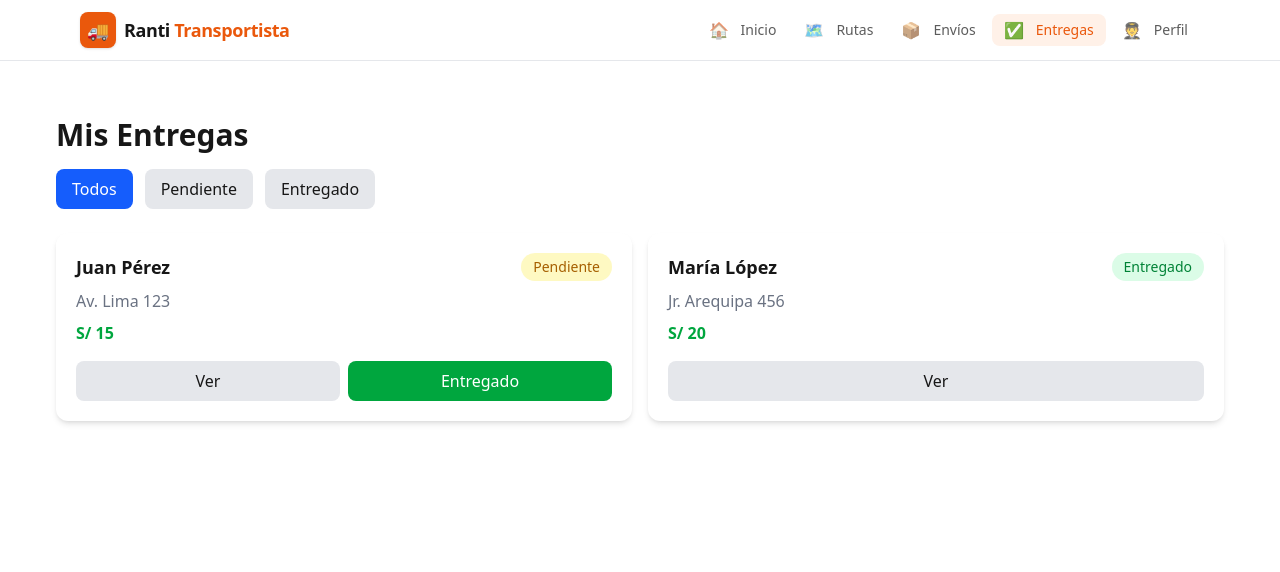
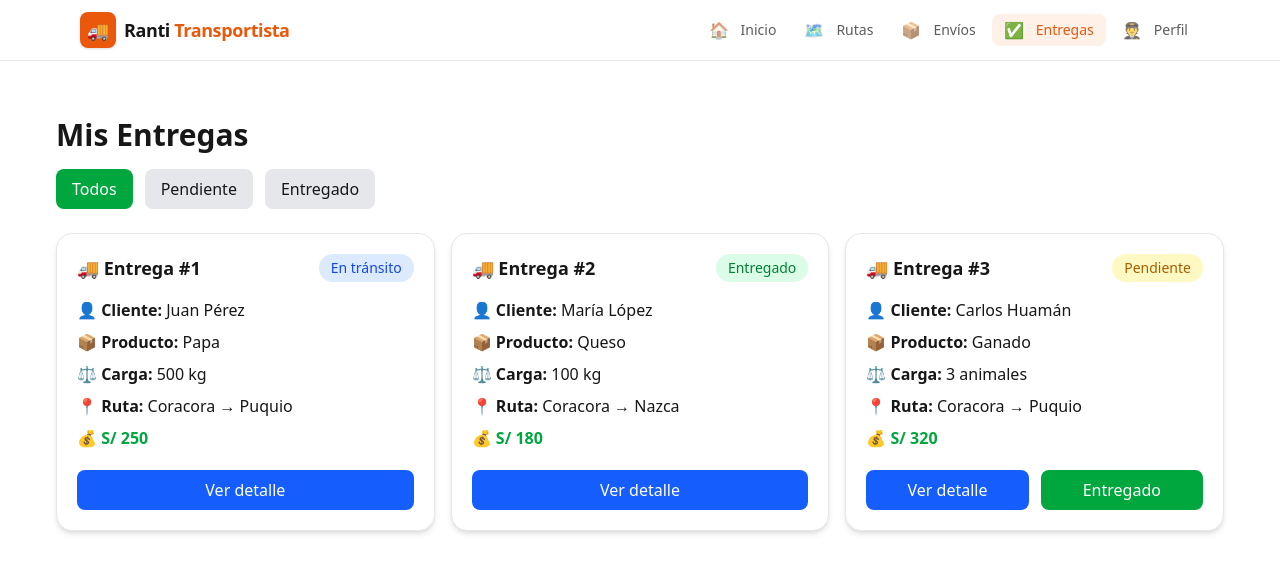
Before and after one commit to Lili201213/Ranti-Transportista, a Next.js app: page /entregas in a window 1280 px wide. Shown: the top 572 px of the page. Built offline with nearby package versions, Linux system fonts and the light colour scheme.

Commit message:
Mejora modulo entregas con detalle y mapa

```diff
--- a/src/app/entregas/id/page.tsx
+++ /dev/null
@@ -1,37 +0,0 @@
-export default function DetalleEntregaPage() {
-  const entrega = {
-    cliente: "Cliente Coracora",
-    producto: "Papa",
-    carga: "500 kg",
-    ruta: "Coracora → Puquio",
-    estado: "En tránsito",
-    ubicacion: "Km 35 - Coracora",
-  };
-
-  return (
-    <section className="flex flex-col gap-6">
-      <h1 className="text-3xl font-bold">
-        Detalle de Entrega
-      </h1>
-
-      <div className="rounded-xl border p-6 shadow-sm">
-        <p><strong>Cliente:</strong> {entrega.cliente}</p>
-        <p><strong>Producto:</strong> {entrega.producto}</p>
-        <p><strong>Carga:</strong> {entrega.carga}</p>
-        <p><strong>Ruta:</strong> {entrega.ruta}</p>
-        <p><strong>Estado:</strong> {entrega.estado}</p>
-        <p><strong>Ubicación:</strong> {entrega.ubicacion}</p>
-
-        <div className="mt-6 flex gap-3">
-          <button className="rounded-lg bg-green-600 px-4 py-2 text-white">
-            Confirmar entrega
-          </button>
-
-          <button className="rounded-lg border px-4 py-2">
-            Ver historial
-          </button>
-        </div>
-      </div>
-    </section>
-  );
-}
--- a/src/components/entregas/EntregaCard.tsx
+++ b/src/components/entregas/EntregaCard.tsx
@@ -1,53 +1,54 @@
 "use client";
-import { useRouter } from "next/navigation";
 
 export default function EntregaCard({
   entrega,
   marcarEntregado,
+  verDetalle,
 }: any) {
-  const router = useRouter();
-
   return (
-    <div className="bg-white rounded-xl shadow-md p-5 hover:shadow-lg transition">
+    <div className="bg-white rounded-2xl shadow-md p-5 border border-gray-200">
 
       <div className="flex justify-between items-center">
         <h3 className="text-lg font-bold">
-          {entrega.cliente}
+          🚚 Entrega #{entrega.id}
         </h3>
 
         <span
-          className={`text-sm px-3 py-1 rounded-full ${
+          className={`px-3 py-1 rounded-full text-sm font-medium ${
             entrega.estado === "Pendiente"
               ? "bg-yellow-100 text-yellow-700"
-              : "bg-green-100 text-green-700"
+              : entrega.estado === "Entregado"
+              ? "bg-green-100 text-green-700"
+              : "bg-blue-100 text-blue-700"
           }`}
         >
           {entrega.estado}
         </span>
       </div>
 
-      <p className="text-gray-500 mt-2">
-        {entrega.direccion}
-      </p>
+      <div className="mt-4 space-y-2">
+        <p><strong>👤 Cliente:</strong> {entrega.cliente}</p>
+        <p><strong>📦 Producto:</strong> {entrega.producto}</p>
+        <p><strong>⚖️ Carga:</strong> {entrega.carga}</p>
+        <p><strong>📍 Ruta:</strong> {entrega.origen} → {entrega.destino}</p>
+        <p className="text-green-600 font-bold">
+          💰 S/ {entrega.monto}
+        </p>
+      </div>
 
-      <p className="mt-2 font-semibold text-green-600">
-        S/ {entrega.monto}
-      </p>
-
-      {/* BOTONES */}
-      <div className="flex gap-2 mt-4">
+      <div className="flex gap-3 mt-5">
 
         <button
-          onClick={() => router.push(`/entregas/${entrega.id}`)}
-          className="flex-1 bg-gray-200 py-2 rounded-lg"
+          onClick={verDetalle}
+          className="flex-1 bg-blue-600 text-white py-2 rounded-lg hover:bg-blue-700"
         >
-          Ver
+          Ver detalle
         </button>
 
         {entrega.estado === "Pendiente" && (
           <button
             onClick={() => marcarEntregado(entrega.id)}
-            className="flex-1 bg-green-600 text-white py-2 rounded-lg"
+            className="flex-1 bg-green-600 text-white py-2 rounded-lg hover:bg-green-700"
           >
             Entregado
           </button>
--- a/src/components/entregas/EntregaDetalle.tsx
+++ b/src/components/entregas/EntregaDetalle.tsx
@@ -1,36 +1,64 @@
 "use client";
 
-import { useRouter } from "next/navigation";
-import { entregasIniciales } from "./entregasData";
+import MapaEntrega from "./mapa/MapaEntrega";
 
-export default function EntregaDetalle({ id }: { id: string }) {
-  const router = useRouter();
+export default function EntregaDetalle({
+  entrega,
+}: any) {
+  return (
+    <div className="mt-8 bg-white rounded-2xl shadow-md p-6 border">
 
-  const entrega = entregasIniciales.find(
-    (e) => e.id === Number(id)
-  );
-
-  if (!entrega) return <p>Entrega no encontrada</p>;
-
-  return (
-    <div className="p-6">
-
-      {/* BOTÓN VOLVER */}
-      <button
-        onClick={() => router.back()}
-        className="mb-4 bg-gray-200 px-4 py-2 rounded-lg"
-      >
-        ← Volver
-      </button>
-
-      <h2 className="text-2xl font-bold mb-4">
-        Detalle de Entrega
+      <h2 className="text-2xl font-bold mb-6">
+        📋 Detalle de Entrega
       </h2>
 
-      <p><strong>Cliente:</strong> {entrega.cliente}</p>
-      <p><strong>Dirección:</strong> {entrega.direccion}</p>
-      <p><strong>Estado:</strong> {entrega.estado}</p>
-      <p><strong>Monto:</strong> S/ {entrega.monto}</p>
+      <div className="grid md:grid-cols-2 gap-4 text-gray-700">
+
+        <p>
+          👤 <strong>Cliente:</strong> {entrega.cliente}
+        </p>
+
+        <p>
+          📍 <strong>Dirección:</strong> {entrega.direccion}
+        </p>
+
+        <p>
+          📦 <strong>Producto:</strong> {entrega.producto}
+        </p>
+
+        <p>
+          ⚖️ <strong>Carga:</strong> {entrega.carga}
+        </p>
+
+        <p>
+          🚚 <strong>Ruta:</strong> {entrega.origen} → {entrega.destino}
+        </p>
+
+        <p>
+          🚦 <strong>Estado:</strong> {entrega.estado}
+        </p>
+
+        <p>
+          📌 <strong>Ubicación:</strong> {entrega.ubicacion}
+        </p>
+
+        <p>
+          💰 <strong>Monto:</strong>{" "}
+          <span className="text-green-600 font-bold">
+            S/ {entrega.monto}
+          </span>
+        </p>
+
+      </div>
+
+      {/* MAPA */}
+      <MapaEntrega />
+
+      <button
+        className="mt-6 w-full bg-green-600 text-white py-3 rounded-xl font-semibold"
+      >
+        Confirmar entrega
+      </button>
 
     </div>
   );
--- a/src/components/entregas/EntregasList.tsx
+++ b/src/components/entregas/EntregasList.tsx
@@ -1,29 +1,35 @@
 "use client";
+
 import { useState } from "react";
 import { entregasIniciales } from "./entregasData";
 import EntregaCard from "./EntregaCard";
+import EntregaDetalle from "./EntregaDetalle";
 import { useGanancias } from "@/src/context/GananciasContext";
 
 export default function EntregasList() {
   const [entregas, setEntregas] = useState(entregasIniciales);
   const [filtro, setFiltro] = useState("Todos");
+  const [entregaSeleccionada, setEntregaSeleccionada] = useState<any>(null);
 
-  const { agregarGanancia } = useGanancias(); // ✅ USAR CONTEXTO
+  const { agregarGanancia } = useGanancias();
 
-  // cambiar estado + sumar dinero
   const marcarEntregado = (id: number) => {
     const nuevas = entregas.map((e) => {
       if (e.id === id && e.estado !== "Entregado") {
-        agregarGanancia(e.monto); // 💰 SUMA GANANCIA
-        return { ...e, estado: "Entregado" };
+        agregarGanancia(e.monto);
+
+        return {
+          ...e,
+          estado: "Entregado",
+        };
       }
+
       return e;
     });
 
     setEntregas(nuevas);
   };
 
-  // filtrar
   const entregasFiltradas =
     filtro === "Todos"
       ? entregas
@@ -31,7 +37,10 @@ export default function EntregasList() {
 
   return (
     <div className="p-6">
-      <h1 className="text-3xl font-bold mb-4">Mis Entregas</h1>
+
+      <h1 className="text-3xl font-bold mb-4">
+        Mis Entregas
+      </h1>
 
       {/* FILTROS */}
       <div className="flex gap-3 mb-6">
@@ -41,7 +50,7 @@ export default function EntregasList() {
             onClick={() => setFiltro(f)}
             className={`px-4 py-2 rounded-lg ${
               filtro === f
-                ? "bg-blue-600 text-white"
+                ? "bg-green-600 text-white"
                 : "bg-gray-200"
             }`}
           >
@@ -51,15 +60,24 @@ export default function EntregasList() {
       </div>
 
       {/* LISTA */}
-      <div className="grid md:grid-cols-2 gap-4">
+      <div className="grid grid-cols-1 md:grid-cols-2 xl:grid-cols-3 gap-4">
         {entregasFiltradas.map((entrega) => (
           <EntregaCard
             key={entrega.id}
             entrega={entrega}
             marcarEntregado={marcarEntregado}
+            verDetalle={() => setEntregaSeleccionada(entrega)}
           />
         ))}
       </div>
+
+      {/* DETALLE */}
+      {entregaSeleccionada && (
+        <div className="mt-8">
+          <EntregaDetalle entrega={entregaSeleccionada} />
+        </div>
+      )}
+
     </div>
   );
 }
--- a/src/components/entregas/entregasData.ts
+++ b/src/components/entregas/entregasData.ts
@@ -2,15 +2,37 @@ export const entregasIniciales = [
   {
     id: 1,
     cliente: "Juan Pérez",
+    producto: "Papa",
+    carga: "500 kg",
+    origen: "Coracora",
+    destino: "Puquio",
     direccion: "Av. Lima 123",
-    estado: "Pendiente",
-    monto: 15,
+    estado: "En tránsito",
+    monto: 250,
+    ubicacion: "Km 35 - Coracora",
   },
   {
     id: 2,
     cliente: "María López",
+    producto: "Queso",
+    carga: "100 kg",
+    origen: "Coracora",
+    destino: "Nazca",
     direccion: "Jr. Arequipa 456",
     estado: "Entregado",
-    monto: 20,
+    monto: 180,
+    ubicacion: "Entrega completada",
+  },
+  {
+    id: 3,
+    cliente: "Carlos Huamán",
+    producto: "Ganado",
+    carga: "3 animales",
+    origen: "Coracora",
+    destino: "Puquio",
+    direccion: "Plaza principal",
+    estado: "Pendiente",
+    monto: 320,
+    ubicacion: "Esperando recojo",
   },
 ];
--- /dev/null
+++ b/src/components/entregas/mapa/MapaEntrega.tsx
@@ -0,0 +1,48 @@
+"use client";
+
+import {
+  MapContainer,
+  TileLayer,
+  Marker,
+  Popup,
+} from "react-leaflet";
+import "leaflet/dist/leaflet.css";
+
+export default function MapaEntrega() {
+
+  const posicion: [number, number] = [
+    -15.327,
+    -74.575
+  ];
+
+  return (
+    <div className="mt-6 rounded-xl overflow-hidden border">
+
+      <h3 className="font-bold p-4">
+        🗺️ Ubicación de entrega
+      </h3>
+
+      <MapContainer
+        center={posicion}
+        zoom={13}
+        style={{
+          height: "350px",
+          width: "100%",
+        }}
+      >
+
+        <TileLayer
+          url="https://{s}.tile.openstreetmap.org/{z}/{x}/{y}.png"
+        />
+
+        <Marker position={posicion}>
+          <Popup>
+            Punto de entrega
+          </Popup>
+        </Marker>
+
+      </MapContainer>
+
+    </div>
+  );
+}
```
